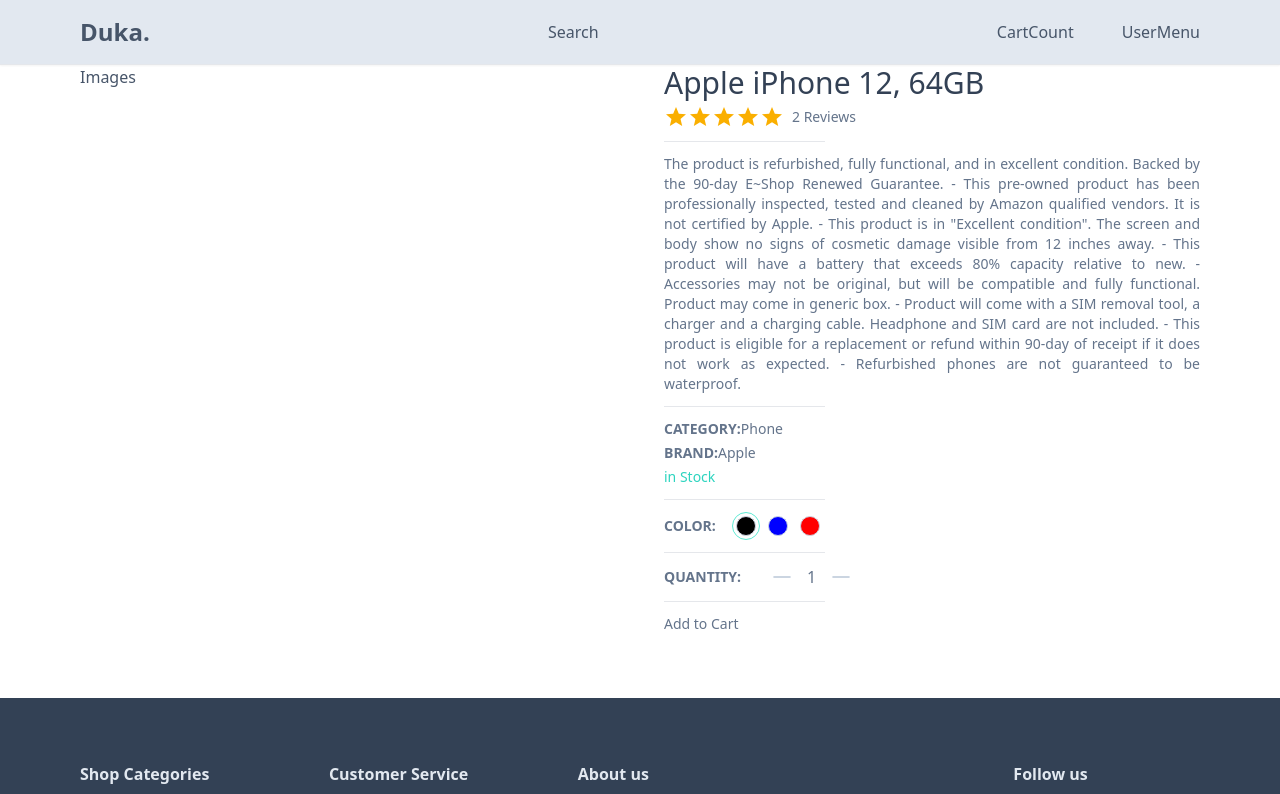
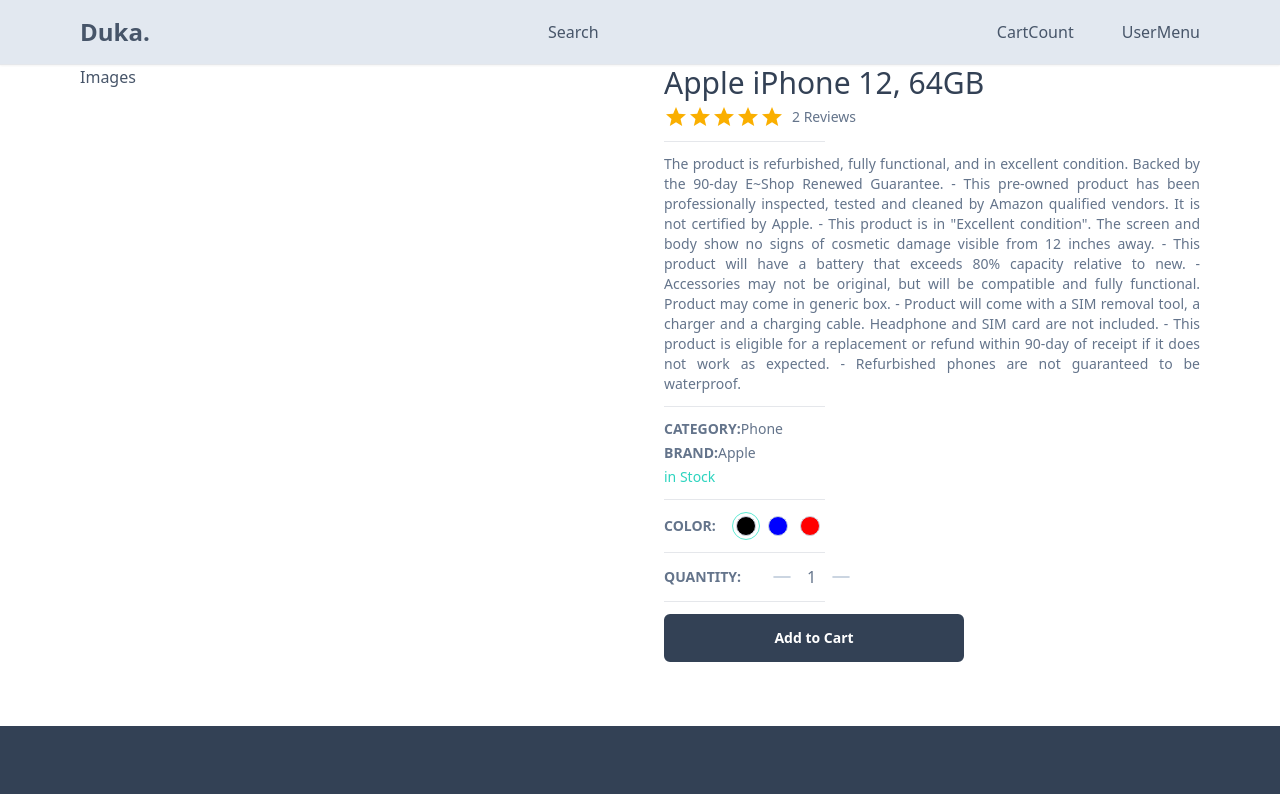
Before and after one commit to bennkemboi/duka-ecommerce, a Next.js app: page /product/1 in a window 1280 px wide. Shown: the top 794 px of the page. Built offline with nearby package versions, Linux system fonts and the light colour scheme.

Commit message:
update button

```diff
--- a/app/product/[productId]/productDetails.tsx
+++ b/app/product/[productId]/productDetails.tsx
@@ -1,5 +1,6 @@
 "use client";
 
+import Button from "@/components/button";
 import SetColor from "@/components/setColor";
 import SetQuantity from "@/components/setQuantity";
 import { Rating } from "@mui/material";
@@ -111,7 +112,9 @@
           handleQtyDecrease={handleQtyDecrease}
         />
         <Horizontal />
-        <div>Add to Cart</div>
+        <div className="max-w-[300px]">
+          <Button label="Add to Cart" onClick={() => {}} />
+        </div>
       </div>
     </div>
   );
--- a/components/button.tsx
+++ b/components/button.tsx
@@ -25,6 +25,11 @@
       disabled={disabled}
       className={`
   disabled:opacity-70 disabled:cursor-not-allowed rounded-md hover:opacity-80 transition w-full border-slate-700 flex items-center justify-center gap-2
+  ${outline ? "bg-white" : "bg-slate-700"}
+  ${outline ? "text-slate-700" : "text-white"}
+  ${small ? "text-sm font-light" : "text-md font-semibold"}
+  ${small ? "py-1 px-2 border-[1px]" : "py-3 px-4 border-2"}
+  ${custom ? custom : ""}
   `}
     >
       {Icon && <Icon size={24} />}
--- /dev/null
+++ b/components/productImage.tsx
@@ -0,0 +1,19 @@
+import {
+  CartProductType,
+  SelectedImgType,
+} from "@/app/product/[productId]/productDetails";
+
+interface ProductImageProps {
+  cartProduct: CartProductType;
+  product: any;
+  handleColorSelect: (value: SelectedImgType) => void;
+}
+const ProductImage: React.FC<ProductImageProps> = ({
+  cartProduct,
+  product,
+  handleColorSelect,
+}) => {
+  return <div></div>;
+};
+
+export default ProductImage;
```
